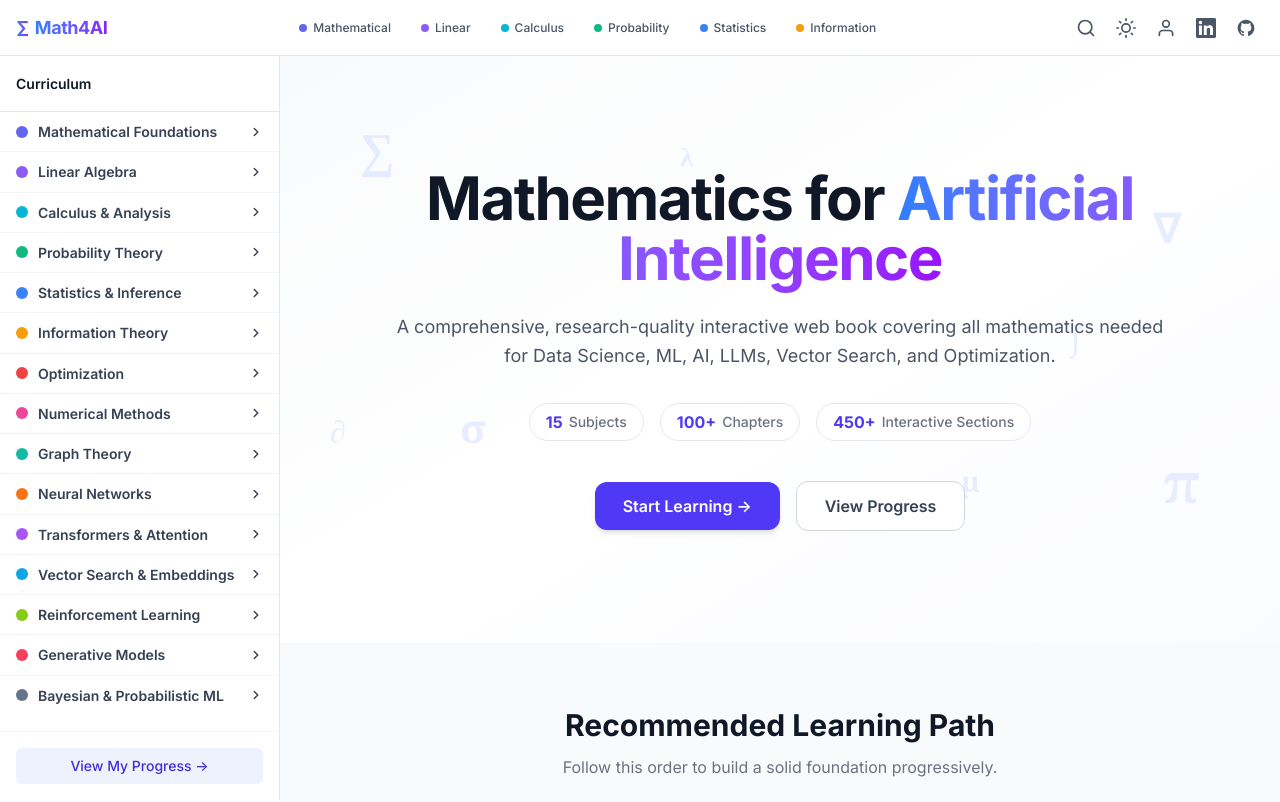
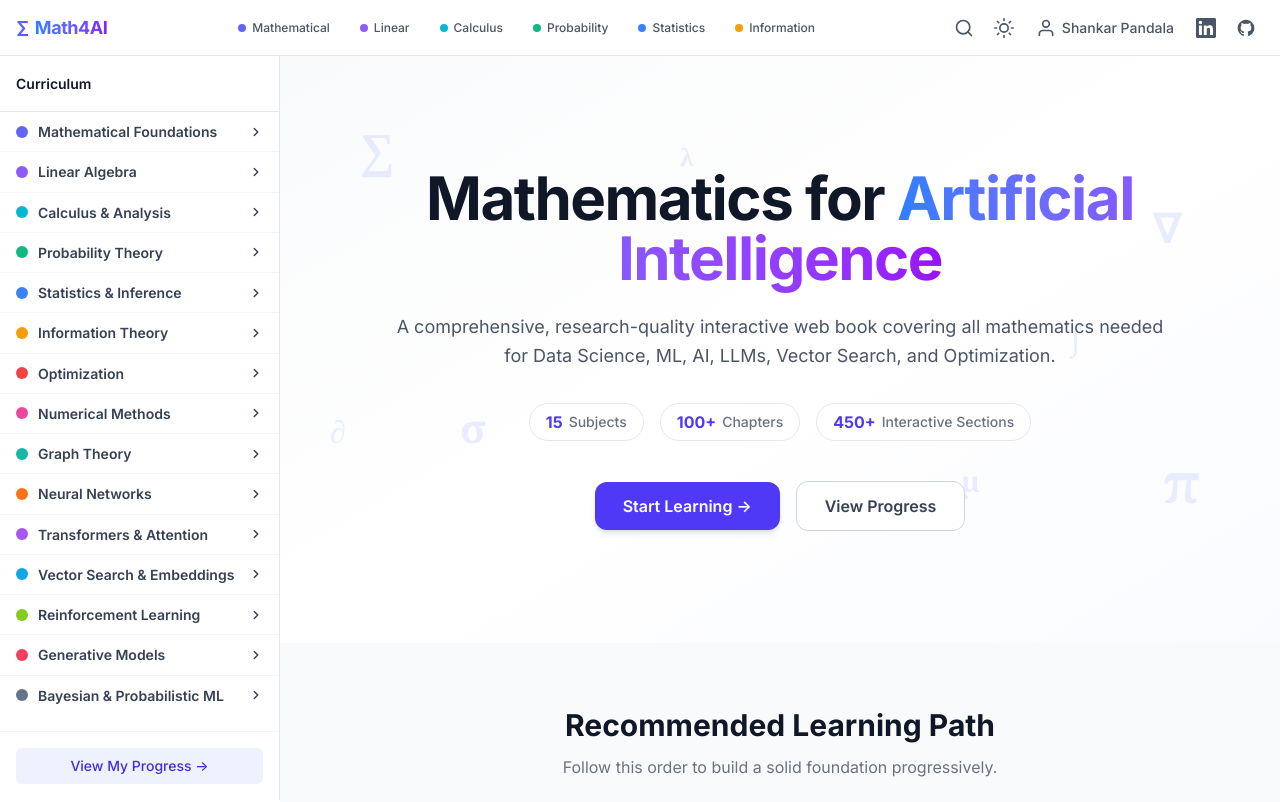
Before and after one commit to shankarpandala/math4ai, a React (Vite) app: page / in a window 1280 px wide. Shown: the top 802 px of the page. Built offline with nearby package versions, Linux system fonts and the light colour scheme.

Commit message:
Show author name 'Shankar Pandala' next to portfolio icon in navbar
On desktop, the portfolio link now displays "Shankar Pandala" alongside
the user icon. On mobile, it falls back to icon-only to save space.

https://claude.ai/code/session_01PW5JSr7fYbQsTCZZKZ3WEh

```diff
--- a/src/components/layout/Navbar.jsx
+++ b/src/components/layout/Navbar.jsx
@@ -157,8 +157,18 @@ export default function Navbar({ onToggleSidebar, sidebarOpen }) {
             href="https://shankarpandala.github.io/"
             target="_blank"
             rel="noopener noreferrer"
-            className="rounded-md p-2 text-gray-600 hover:bg-gray-100 dark:text-gray-400 dark:hover:bg-gray-800 focus-visible:outline-none focus-visible:ring-2 focus-visible:ring-indigo-500"
-            aria-label="Author's portfolio"
+            className="hidden sm:inline-flex items-center gap-1.5 rounded-md px-2.5 py-1.5 text-sm font-medium text-gray-600 hover:bg-gray-100 dark:text-gray-400 dark:hover:bg-gray-800 focus-visible:outline-none focus-visible:ring-2 focus-visible:ring-indigo-500 transition-colors"
+            aria-label="Shankar Pandala's portfolio"
+          >
+            <UserIcon />
+            <span>Shankar Pandala</span>
+          </a>
+          <a
+            href="https://shankarpandala.github.io/"
+            target="_blank"
+            rel="noopener noreferrer"
+            className="sm:hidden rounded-md p-2 text-gray-600 hover:bg-gray-100 dark:text-gray-400 dark:hover:bg-gray-800 focus-visible:outline-none focus-visible:ring-2 focus-visible:ring-indigo-500"
+            aria-label="Shankar Pandala's portfolio"
           >
             <UserIcon />
           </a>
```
